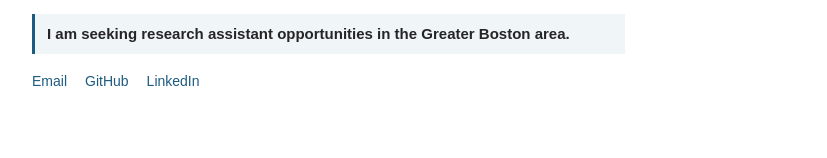
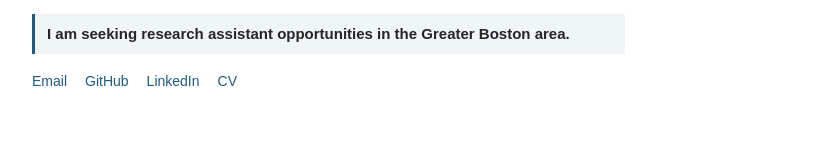
Before and after one commit to kaiagaoo/portfolio, a Next.js app: page / in a window 1280 px wide. Shown: the part 423-581 px from the top of the page, without its empty margins (226-1053 px from the left). Built offline with nearby package versions, Linux system fonts and the light colour scheme.

Commit message:
Add research CV link to intro

```diff
--- a/app/page.tsx
+++ b/app/page.tsx
@@ -61,6 +61,7 @@ export default function Home() {
               <a href="mailto:kaiagao@berkeley.edu">Email</a>
               <a href="https://github.com/kaiagaoo" target="_blank" rel="noopener noreferrer">GitHub</a>
               <a href="https://www.linkedin.com/in/kaiagao" target="_blank" rel="noopener noreferrer">LinkedIn</a>
+              <a href="/Qianwen_Gao_Research_CV.pdf" target="_blank" rel="noopener noreferrer">CV</a>
             </div>
           </div>
           <img className="profile-photo" src="/profile.JPG" alt="Qianwen (Kaia) Gao" />
```
Also changed, not shown: 1 other file (tests, documents, lock files or other folders).
